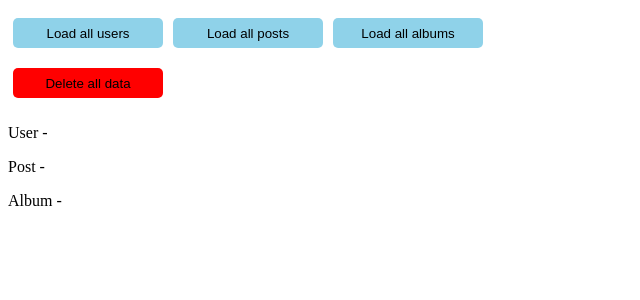
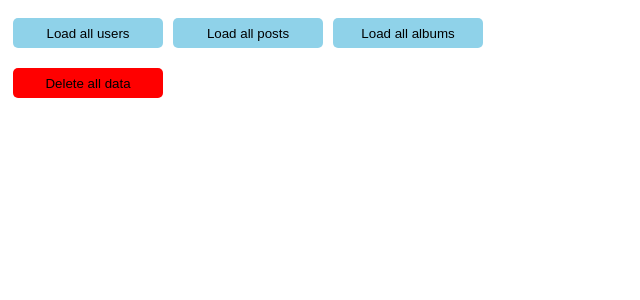
Before and after one commit to MariaTheCoder/vueSandbox, a Vue app: page / in a window 1280 px wide. Shown: the top 300 px of the page, without its empty margins (0-640 px from the left). Built offline with nearby package versions, Linux system fonts and the light colour scheme.

Commit message:
use conditonal rendering to clear display unless data is fetched

```diff
--- a/src/components/Album.vue
+++ b/src/components/Album.vue
@@ -1,8 +1,6 @@
 <template>
-  <div class="Album">
-    <p v-for="album in albums" :key="album.id">
-      Album {{ album.id }} - {{ album.title }}
-    </p>
+  <div v-for="album in albums" :key="album.id">
+    <p v-if="albums.length > 0">Album {{ album.id }} - {{ album.title }}</p>
   </div>
 </template>
 
--- a/src/components/Post.vue
+++ b/src/components/Post.vue
@@ -1,8 +1,6 @@
 <template>
-  <div class="Post">
-    <p v-for="post in posts" :key="post.id">
-      Post {{ post.id }} - {{ post.title }}
-    </p>
+  <div v-for="post in posts" :key="post.id">
+    <p v-if="posts.length > 0">Post {{ post.id }} - {{ post.title }}</p>
   </div>
 </template>
 
--- a/src/components/User.vue
+++ b/src/components/User.vue
@@ -1,19 +1,16 @@
 <template>
-    <div class="User">
-        <p v-for="user in users" :key="user.id">
-            User {{ user.id }} - {{ user.name }}
-        </p>
-    </div>
+  <div v-for="user in users" :key="user.id">
+    <p v-if="users.length > 0">User {{ user.id }} - {{ user.name }}</p>
+  </div>
 </template>
 
 <script>
 export default {
-  name: 'User',
+  name: "User",
   props: {
     users: Array,
-  }
-}
+  },
+};
 </script>
 
-<style scoped>
-</style>
+<style scoped></style>
```
